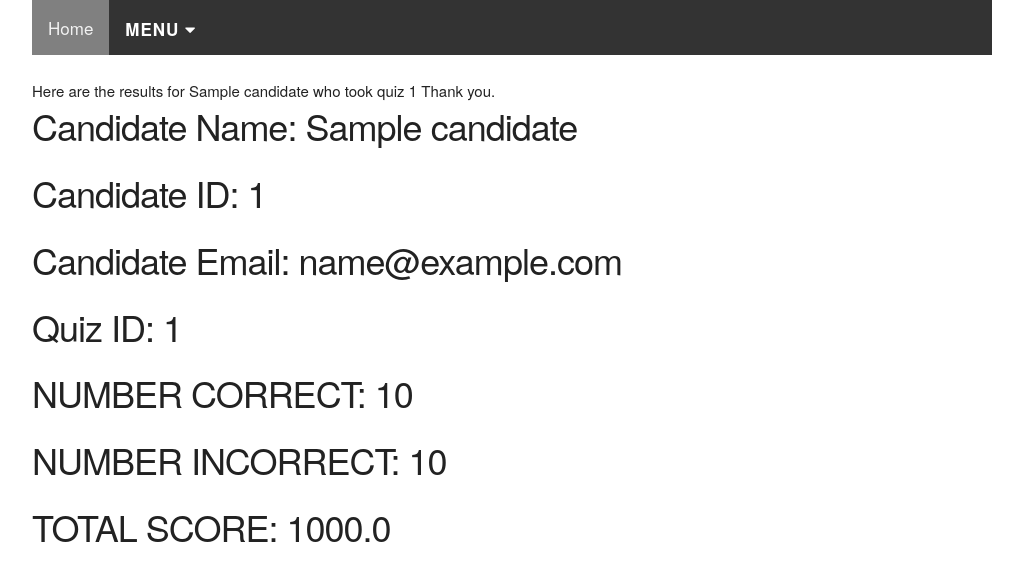
After one commit to bizzybits/Capstone2022, a Flask app: template templates/candidate_results.html in a window 1280 px wide. The commit adds this page. Shown: the top 581 px of the page, without its empty margins (128-1151 px from the left). Run offline with Flask 2, Linux system fonts and the light colour scheme; the template is opened without the code that fills it: values that come from a table or form of the project are taken from there, others are empty; tables that the repository leaves empty hold one stand-in row (values such as "Sample post").

Commit message:
results now printing candidate name and information as well as score

```diff
--- a/run.py
+++ b/run.py
@@ -460,17 +460,19 @@ def get_results_for_candidate():
         return render_template("results.html")
 
     elif request.method == "POST":
-        quiz_key = request.form["quiz_id"]
+        quiz_key = request.form["key"]
         print(f"results1 = {quiz_key}")
         quiz_result = Quiz.query.filter(Quiz.key == quiz_key).first()
         cand_result = QuizResults.query.filter(QuizResults.quiz_id == quiz_result.id).first()
+        candidate = CandidateModel.query.filter(CandidateModel.id == cand_result.candidate_id).first()
+        print(f"lala {candidate.name}")
         if quiz_result:
             print(f"do_this = {quiz_result.id}")
             print(f"candidate result for quiz id is{cand_result} ")
         if not quiz_result:
             return abort(404)
 
-        return render_template("compare_results.html", cand_result=cand_result)
+        return render_template("candidate_results.html", cand_result=cand_result, candidate=candidate)
 
 
 # DELETE CANDIDATE -- TO DO
--- /dev/null
+++ b/templates/candidate_results.html
@@ -0,0 +1,14 @@
+{% extends "layouts/main.html" %}
+{% block content%}
+
+<div>Here are the results for {{ candidate.name }} who took quiz {{cand_result.quiz_id}} Thank you.</div>
+
+<h3>Candidate Name: {{ candidate.name }}</h3>
+<h3>Candidate ID: {{ candidate.id }}</h3>
+<h3>Candidate Email: {{ candidate.email }}</h3>
+<h3>Quiz ID: {{ cand_result.quiz_id }}</h3>
+<h3>NUMBER CORRECT: {{ cand_result.total_correct }}</h3>
+<h3>NUMBER INCORRECT: {{ cand_result.total_incorrect }}</h3>
+<h3>TOTAL SCORE: {{ cand_result.score * 100 }}</h3>
+
+{% endblock %}
```
Also changed, not shown: templates/compare_results.html (deleted, +0 -11 lines), templates/makeQuiz.html (+6 -7 lines), templates/results.html (+3 -7 lines).
